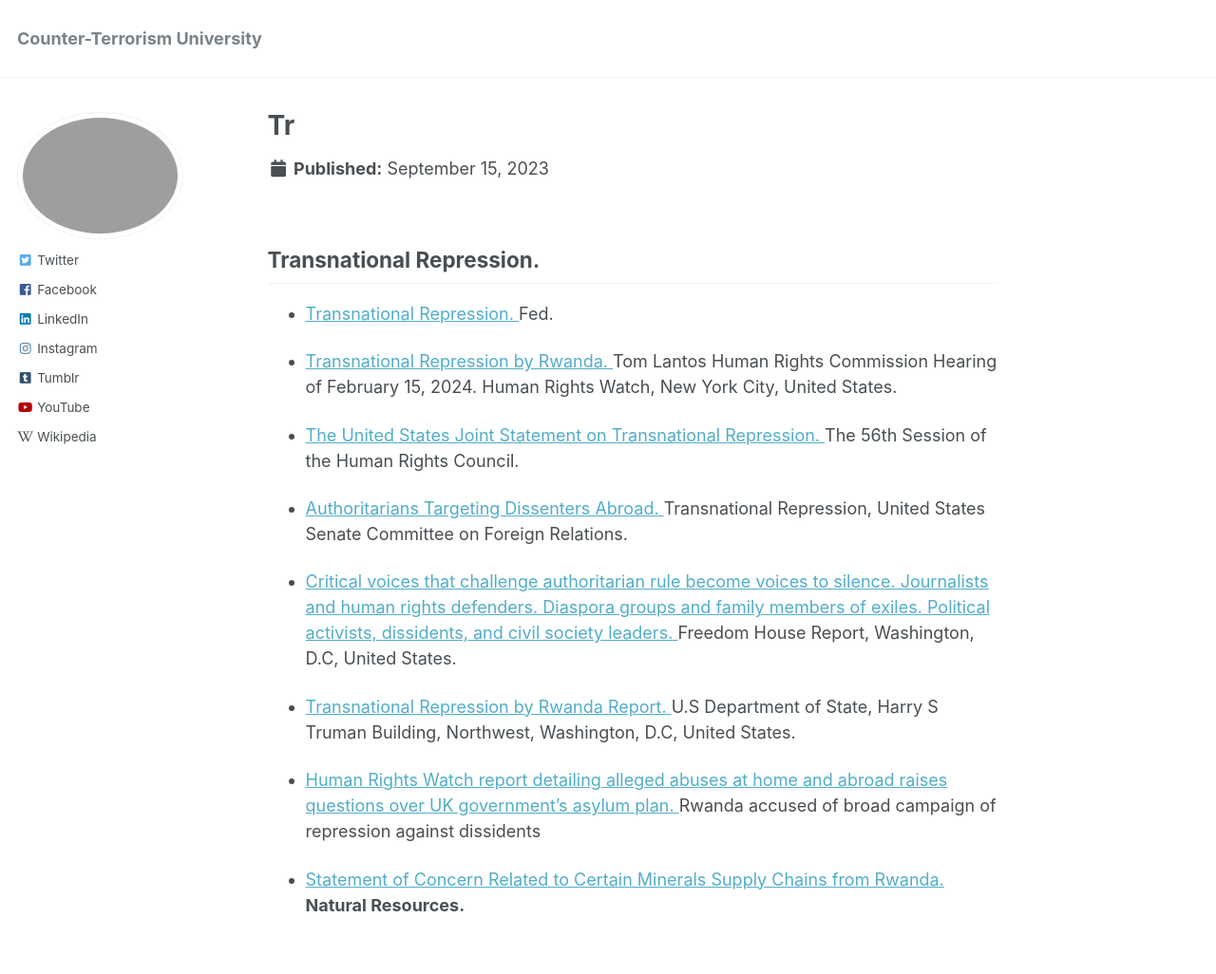
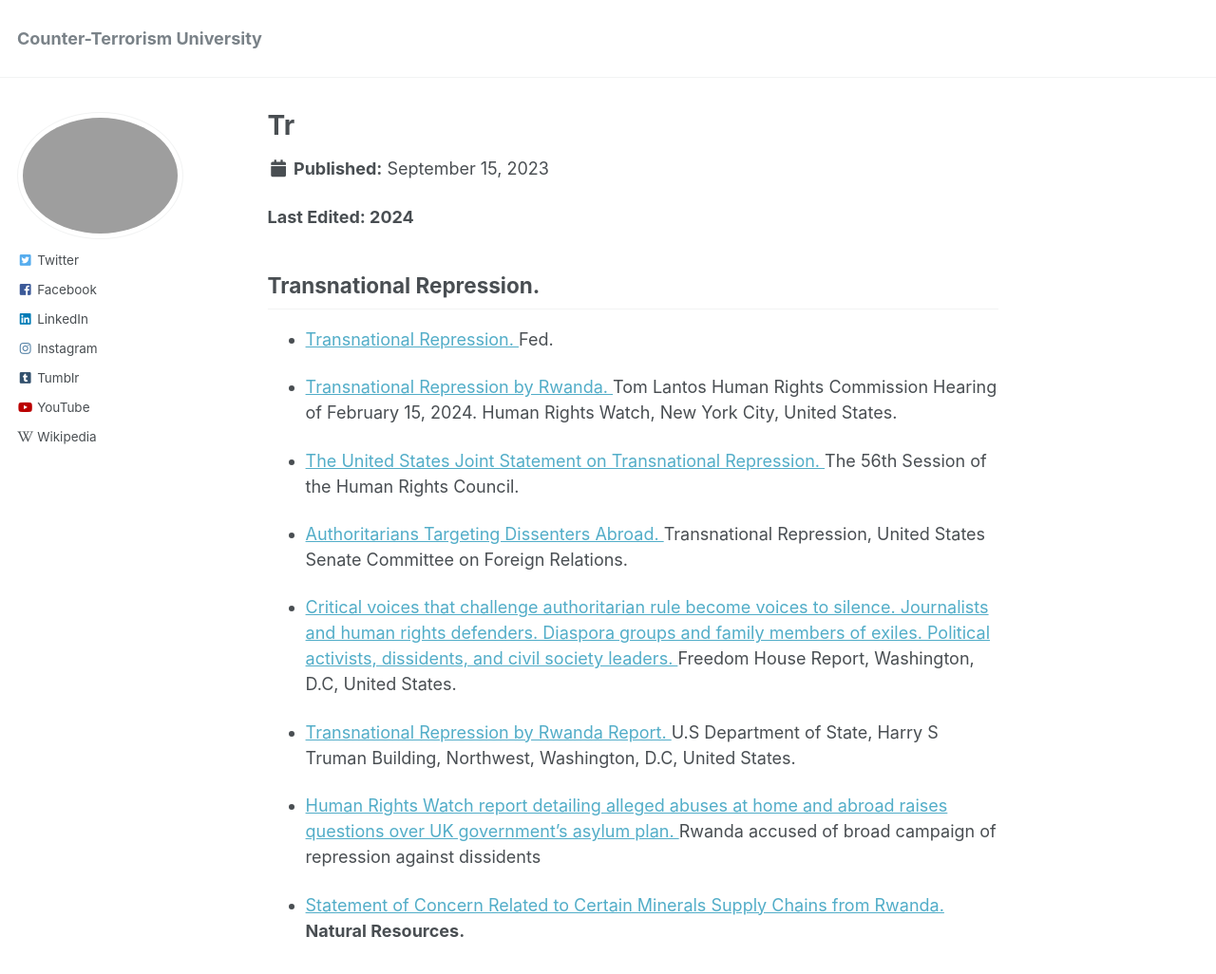
Before and after one commit to phdcsseiden/phdcsseiden.github.io, a Jekyll site: the page built from _pages/Tr.md, in a window 1280 px wide and 1179 px high. Shown: the top 1026 px of the window at 95% size. Built offline with Jekyll 4.4.1, drawn with Linux system fonts in a browser that asks for light colours.

Commit message:
Update Tr.md

```diff
--- a/_pages/Tr.md
+++ b/_pages/Tr.md
@@ -7,6 +7,8 @@
 
 
 
+
+<b> Last Edited: 2024 </b>
 
 
 ## Transnational Repression.
```
